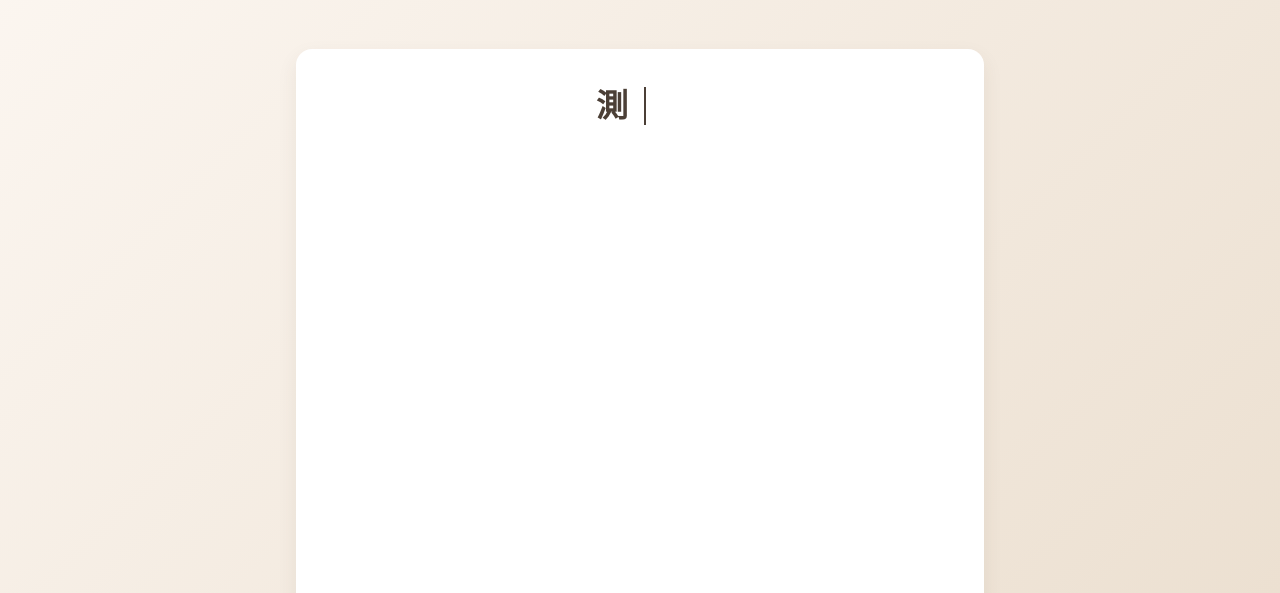
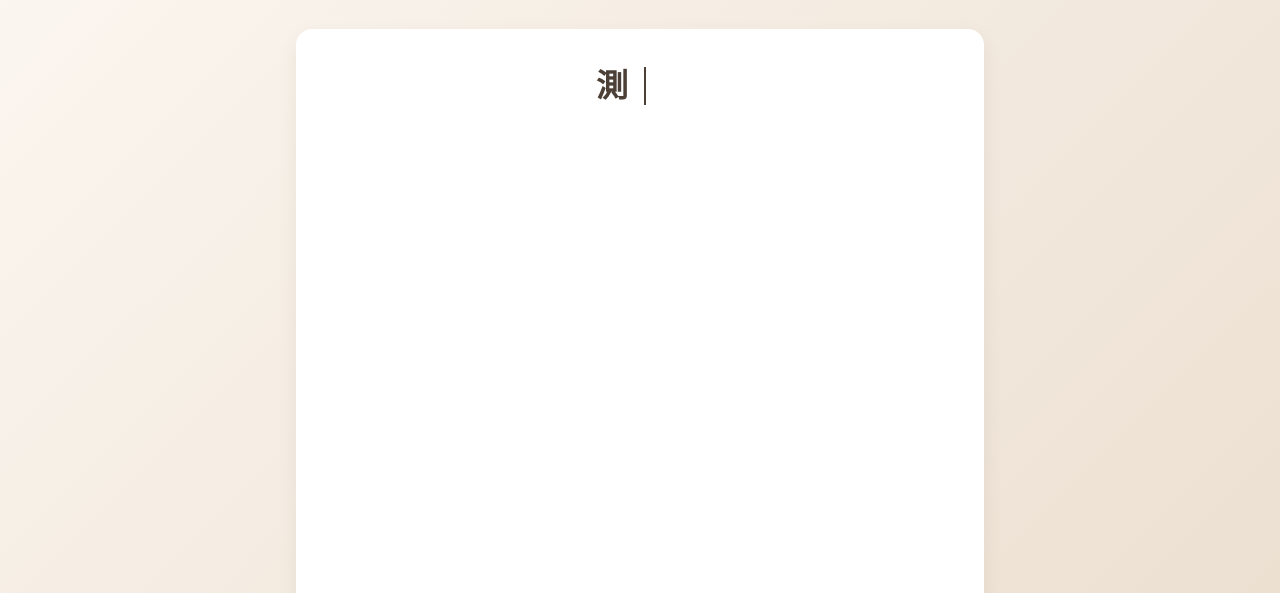
Before and after one commit to LeeLee-scent/personality-scent-, a plain HTML site: page index.html in a window 1280 px wide. Shown: the part 207-800 px from the top of the page. Drawn offline with Linux system fonts and the light colour scheme; a web font is replaced by a local one.

Commit message:
Update style.css

```diff
--- a/style.css
+++ b/style.css
@@ -55,7 +55,7 @@ html,body{
   align-items: center;
   text-align: center;
   /* 關鍵修正：使用負值 margin 讓卡片上移，與 Logo 視覺對齊 */
-  margin-top: -20px;
+  margin-top: -40px;
 }
 .intro-title-container {
   display: flex;
```
